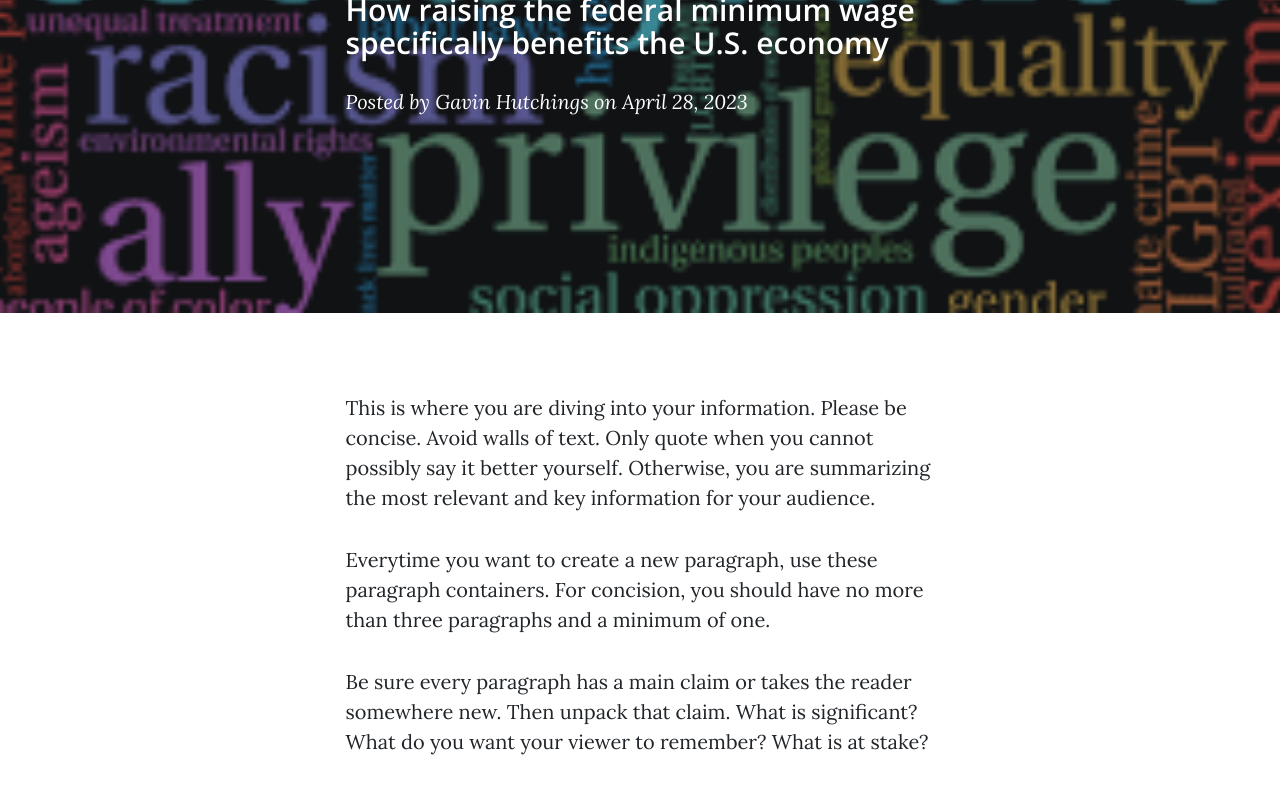
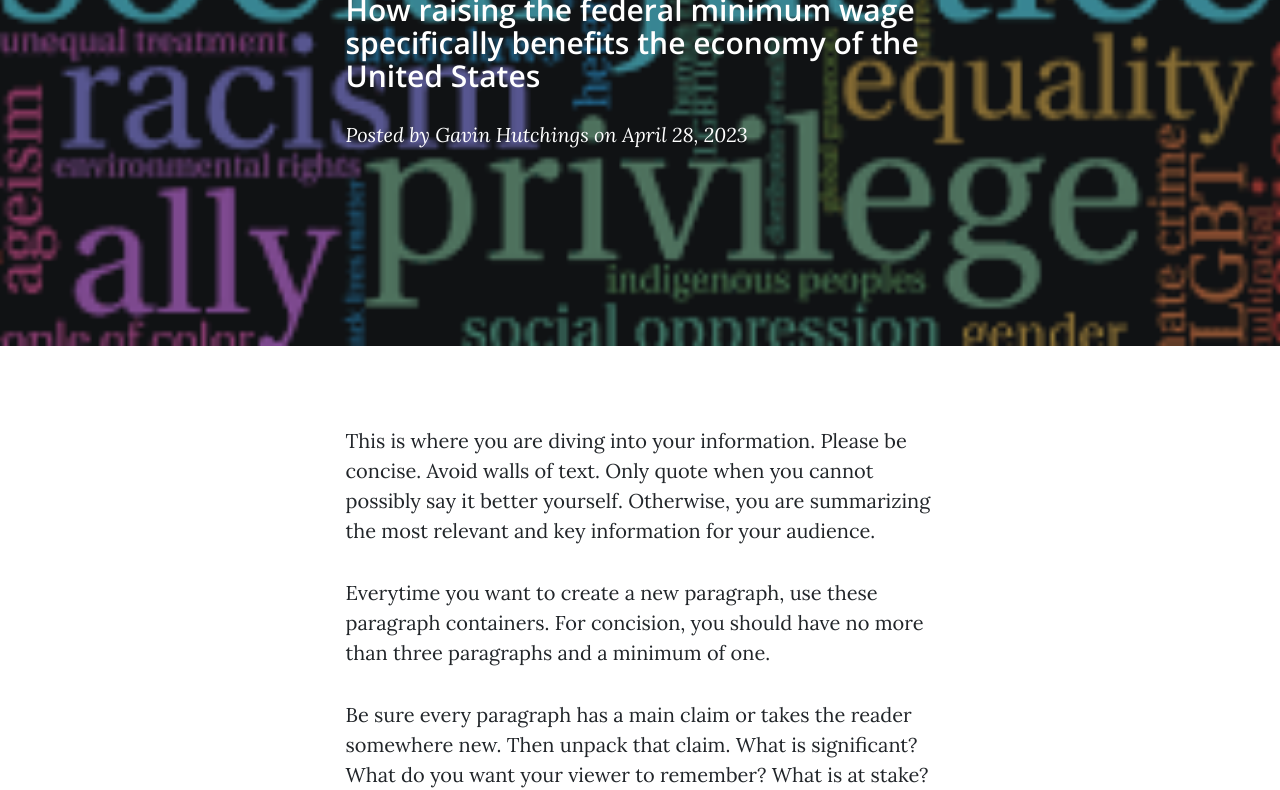
Before and after one commit to tyleraldrichhub/ISS210-SEC005-TEAM38-Final, a plain HTML site: page secondpost.html in a window 1280 px wide. Shown: the part 421-1211 px from the top of the page. Drawn offline with nearby package versions, Linux system fonts and the light colour scheme.

Commit message:
Update secondpost.html

```diff
--- a/secondpost.html
+++ b/secondpost.html
@@ -43,7 +43,7 @@
                     <div class="col-md-10 col-lg-8 col-xl-7">
                         <div class="post-heading">
                             <h1>Should the U.S. minimum wage be raised?</h1>
-                            <h2 class="subheading">How raising the federal minimum wage specifically benefits the U.S. economy</h2>
+                            <h2 class="subheading">How raising the federal minimum wage specifically benefits the economy of the United States</h2>
                             <span class="meta">
                                 Posted by
                                 <a href="#!">Gavin Hutchings</a>
```
